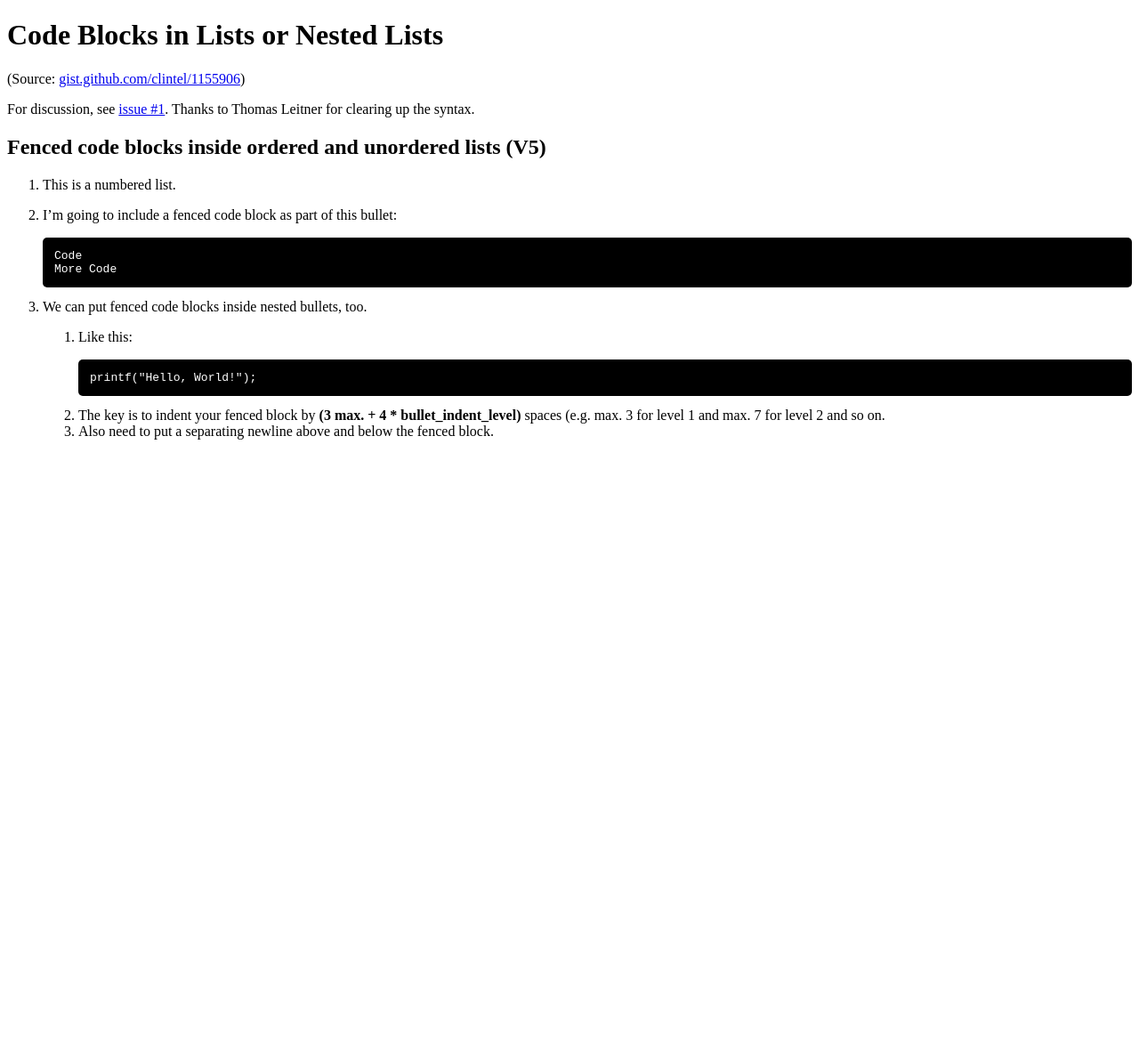
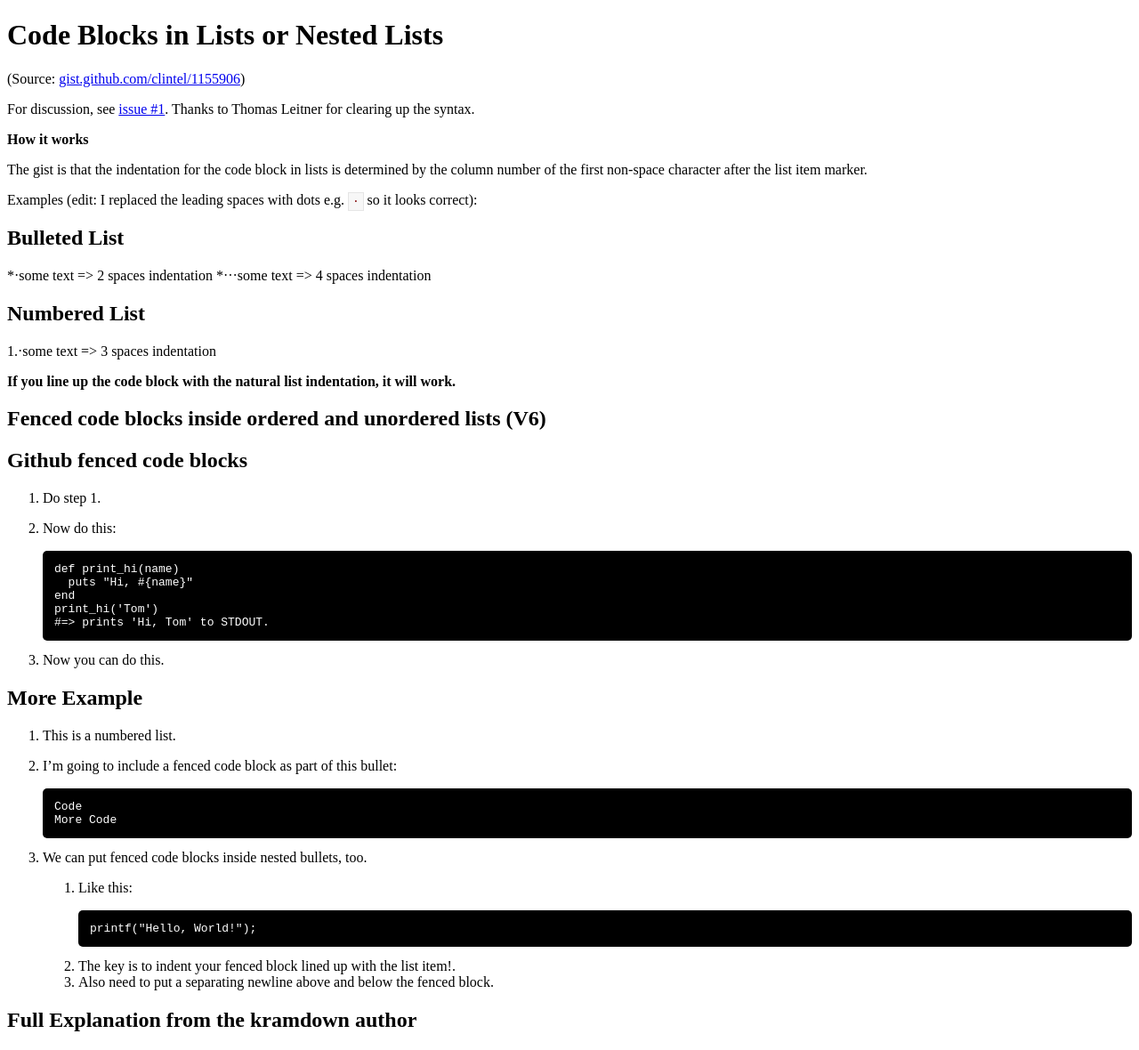
Before and after one commit to planetjekyll/sandbox-syntax-highlighter, a Jekyll site: the page built from lists.md, in a window 1280 px wide. Shown: the whole page at 89% size. Built offline with Jekyll 4.4.1, drawn with Linux system fonts in a browser that asks for light colours; before the commit the page ends 900 px from its top, so only the background shows below that.

Commit message:
Update lists.md

````diff
--- a/lists.md
+++ b/lists.md
@@ -12,8 +12,46 @@ title: Code Blocks in Lists or Nested Lists
 
 For discussion, see [issue #1](https://github.com/planetjekyll/sandbox-syntax-highlighter/issues/1).  Thanks to Thomas Leitner for clearing up the syntax.
 
+**How it works**
 
-## Fenced code blocks inside ordered and unordered lists (V5)
+The gist is that the indentation for the code block in lists is determined
+by the column number of the first non-space character after the list item marker.
+
+Examples (edit: I replaced the leading spaces with dots e.g. `·` so it looks correct):
+
+## Bulleted List
+
+*·some text     =>  2 spaces indentation
+*···some text   =>  4 spaces indentation
+
+## Numbered List
+
+1.·some text    =>  3 spaces indentation
+
+
+**If you line up the code block with the natural list indentation, it will work.**
+
+
+## Fenced code blocks inside ordered and unordered lists (V6)
+
+
+## Github fenced code blocks
+
+1. Do step 1.
+2. Now do this:
+
+   ```ruby
+   def print_hi(name)
+     puts "Hi, #{name}"
+   end
+   print_hi('Tom')
+   #=> prints 'Hi, Tom' to STDOUT.
+    ```
+
+3. Now you can do this.
+
+
+## More Example
 
 1. This is a numbered list.
 2. I'm going to include a fenced code block as part of this bullet:
@@ -30,5 +68,8 @@ For discussion, see [issue #1](https://github.com/planetjekyll/sandbox-syntax-hi
       printf("Hello, World!");
       ```
 
-   2. The key is to indent your fenced block by **(3 max. + 4 * bullet_indent_level)** spaces (e.g. max. 3 for level 1 and max. 7 for level 2 and so on.
+   2. The key is to indent your fenced block lined up with the list item!.
    3. Also need to put a separating newline above and below the fenced block.
+
+
+## Full Explanation from the kramdown author
````
